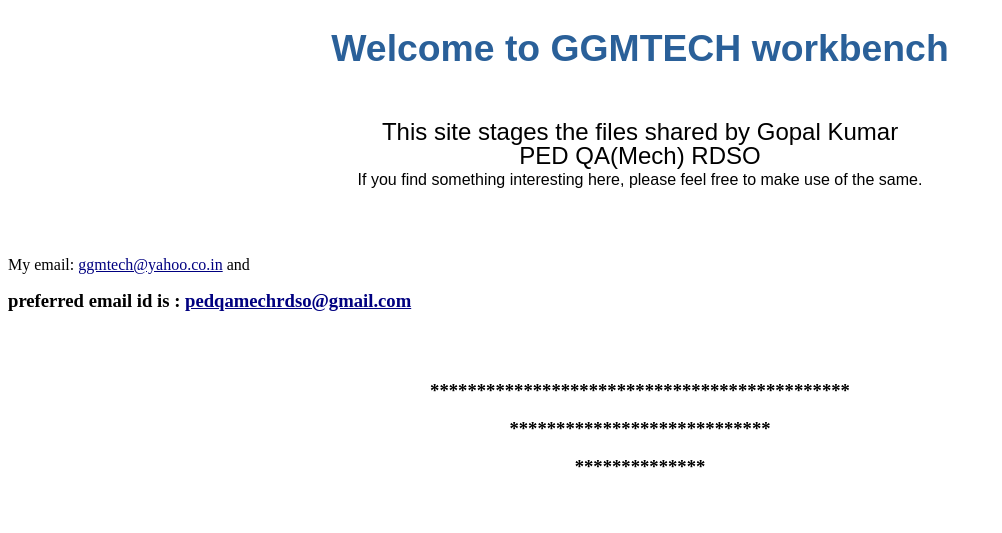
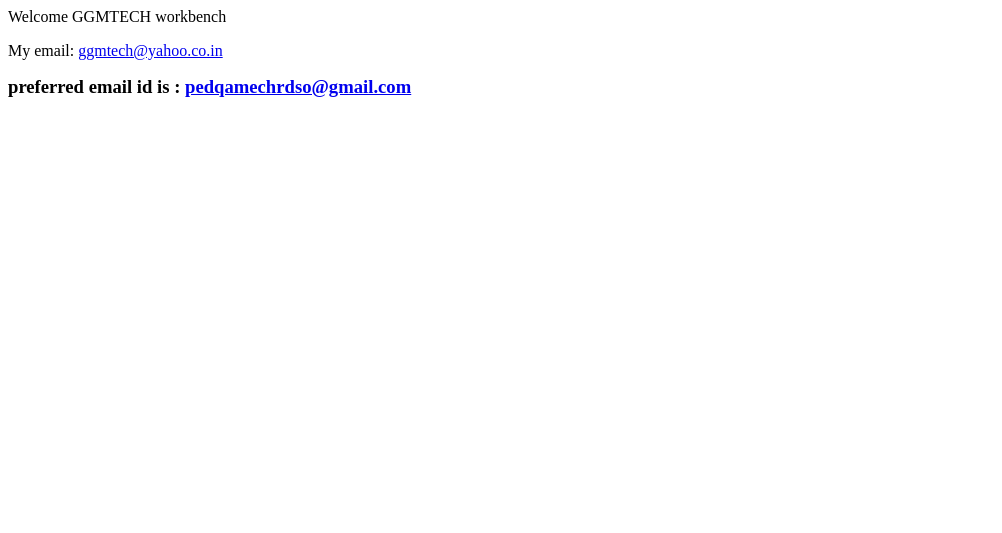
Before and after one commit to ggmtech/ggmtech, a plain HTML site: page index.html in a window 1280 px wide. Shown: the whole page, without its empty margins (0-1002 px from the left). Drawn offline with Linux system fonts and the light colour scheme.

Commit message:
first error correction

```diff
--- a/index.html
+++ b/index.html
@@ -1,51 +1,20 @@
 <!DOCTYPE HTML PUBLIC "-//W3C//DTD HTML 4.0 Transitional//EN">
 <html>
+
 <head>
-	<meta http-equiv="content-type" content="text/html; charset=utf-8"/>
-	<title></title>
+<title>  First write up </title>
+</head>
 
-</head>
-<body lang="en-US" link="#000080" vlink="#800000" dir="ltr"><p style="margin-bottom: 0in; line-height: 100%">
-<br/>
+<body>
 
-</p>
-<p align="center" style="margin-top: 0.17in; margin-bottom: 0.08in; line-height: 100%; page-break-after: avoid">
-<font color="#2a6099"><font face="Liberation Sans, sans-serif"><font size="6" style="font-size: 28pt"><b>Welcome
-to GGMTECH workbench</b></font></font></font></p>
-<p><br/>
-<br/>
+</p> Welcome  GGMTECH workbench </p>
 
-</p>
-<p align="center" style="margin-top: 0.04in; margin-bottom: 0.08in; line-height: 100%; page-break-after: avoid">
-<font face="Liberation Sans, sans-serif"><font size="5" style="font-size: 18pt">This
-site stages the files shared by Gopal Kumar</font></font></p>
-<p align="center" style="margin-top: 0.04in; margin-bottom: 0.08in; line-height: 100%; page-break-after: avoid">
-<font face="Liberation Sans, sans-serif"><font size="5" style="font-size: 18pt">PED
-QA(Mech) RDSO</font></font></p>
-<p align="center" style="margin-top: 0.04in; margin-bottom: 0.08in; line-height: 100%; page-break-after: avoid">
-<font face="Liberation Sans, sans-serif"><font size="3" style="font-size: 12pt">If
-you find something interesting here, please feel free to make use of
-the same.</font></font></p>
-<p><br/>
-<br/>
+<p> My email: <a href="mailto:ggmtech@yahoo.co.in">ggmtech@yahoo.co.in</a> </p>
 
-</p>
-<p>My email: <a href="mailto:ggmtech@yahoo.co.in">ggmtech@yahoo.co.in</a>
- and
-</p>
 <p><font size="4" style="font-size: 14pt"><b>preferred email id is :
 <a href="mailto:pedqamechrdso@gmail.com">pedqamechrdso@gmail.com</a></b></font></p>
-<p><br/>
-<br/>
+</p>
 
-</p>
-<p align="center"><font size="4" style="font-size: 14pt"><b>*********************************************</b></font></p>
-<p align="center"><font size="4" style="font-size: 14pt"><b>****************************</b></font></p>
-<p align="center"><font size="4" style="font-size: 14pt"><b>**************</b></font></p>
-<p><br/>
-<br/>
+</body>
 
-
-</p>
-</body>
 </html>
```
Also changed, not shown: 2 other files.
